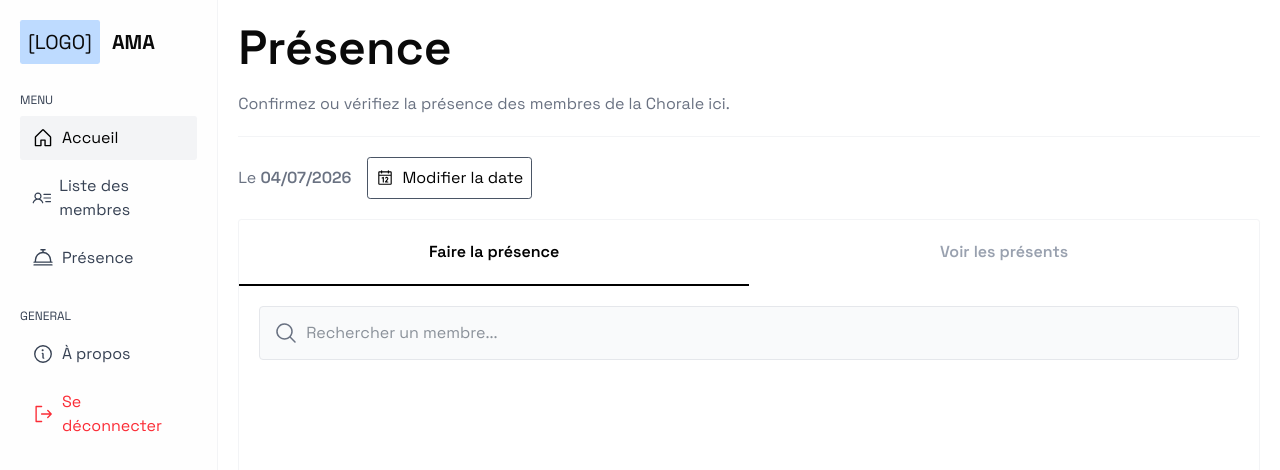
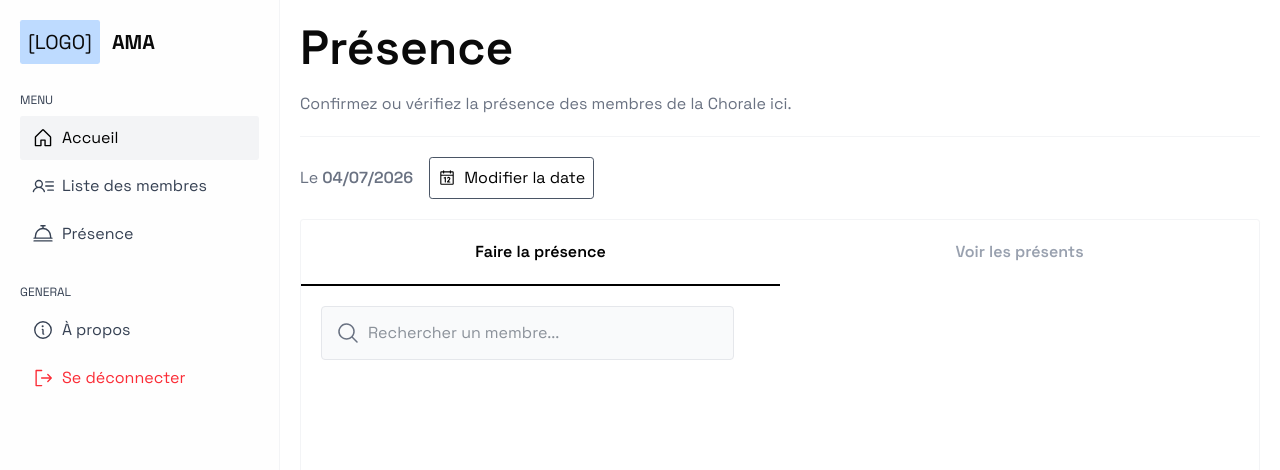
Before and after one commit to tojonirinaAndrian/ama-app, a Next.js app: page /presence in a window 1280 px wide. Shown: the top 470 px of the page. Built offline with nearby package versions, Linux system fonts and the light colour scheme.

Commit message:
fixed some style problems

```diff
--- a/app/components/presence/searchComponent.tsx
+++ b/app/components/presence/searchComponent.tsx
@@ -22,7 +22,7 @@ export default function SearchComponent() {
     return <>
         <div className="p-5 flex flex-col">
             <div
-                className={`relative border flex gap-1 p-1 items-center rounded border-gray-200 bg-gray-50 ${isInputting && "outline outline-gray-500 bg-white"}`}>
+                className={`xl:w-[45%] relative border flex gap-1 p-1 items-center rounded border-gray-200 bg-gray-50 ${isInputting && "outline outline-gray-500 bg-white"}`}>
 
                 <div className="p-2.5 pr-1 cursor-text"
                     onClick={() => {
@@ -31,7 +31,6 @@ export default function SearchComponent() {
                     }}
                 >
                     <MagnifyingGlassIcon className="text-gray-500" size={24} />
-
                 </div>
                 <input type="text" className={` h-full w-full focus:outline-none ${!isInputting ? "text-gray-800" : "text-black"}`}
                     id="searchInput"
--- a/app/components/sidebarComponent.tsx
+++ b/app/components/sidebarComponent.tsx
@@ -120,7 +120,7 @@ export default function SidebarComponent() {
 
   return (
     <>
-      <aside className="hidden h-dvh w-[20%] flex-col gap-7 border-r border-gray-100 bg-gray-50/20 p-5 xl:flex">
+      <aside className="hidden h-dvh min-w-70 w-[20%] flex-col gap-7 border-r border-gray-100 bg-gray-50/20 p-5 xl:flex">
         {menu}
       </aside>
 
```
